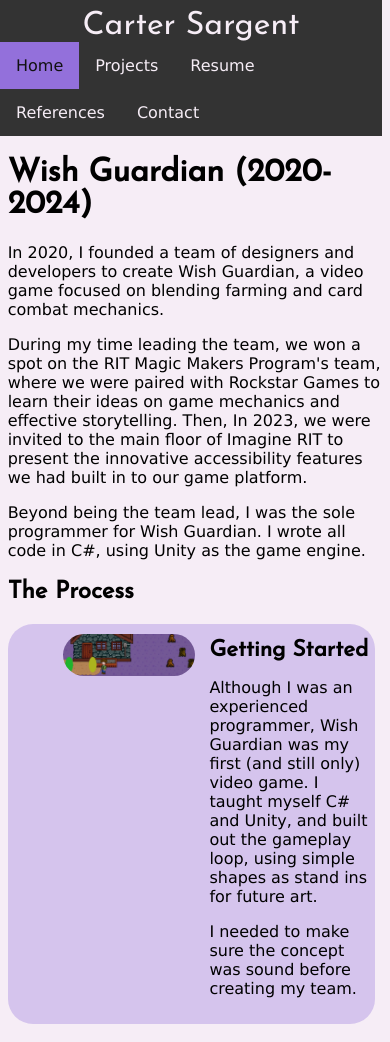
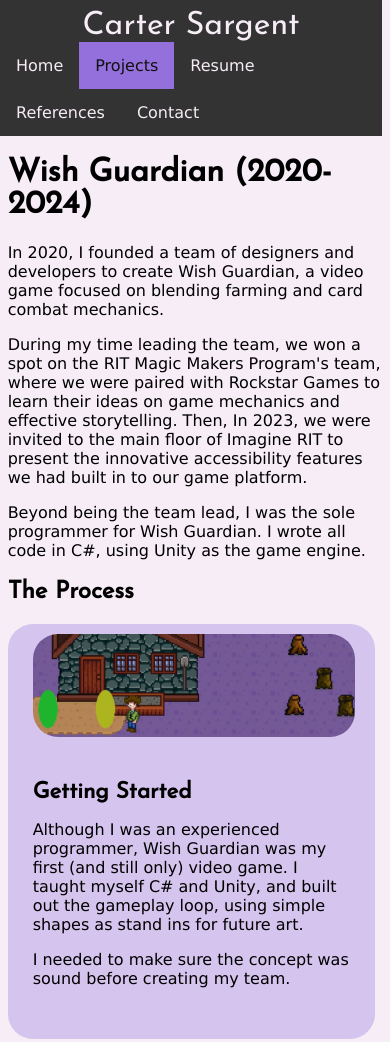
Before and after one commit to krs9851/krs9851.github.io, a plain HTML site: page portfolio-demo.html in a window 390 px wide. Shown: the top 1042 px of the page. Drawn offline with Linux system fonts and the light colour scheme.

Commit message:
Fixed for Mobile

```diff
--- a/portfolio-demo.html
+++ b/portfolio-demo.html
@@ -10,8 +10,8 @@
 	<div id="cartersargent">Carter Sargent</div>
 	<nav>
 		<ul class="navlinks">
-			<li><span class="active" href="home.html">Home</span></li>
-			<li><a href="projects.html">Projects</a></li>
+			<li><a href="home.html">Home</a></li>
+			<li><span class="active">Projects</span></li>
 			<li><a href="resume.html">Resume</a></li>
 			<li><a href="references.html">References</a></li>
 			<li><a href="contact.html">Contact</a></li>
@@ -135,15 +135,13 @@
 	<div id="footer-header">Look interesting? Feel free to reach out at carter.r.sargent<!-- -->@<!-- -->gmail.com!</div>
 	<nav>
 		<ul class="navlinks">
-			<li><span class="active" href="home.html">Home</span></li>
-			<li><a href="projects.html">Projects</a></li>
+			<li><a href="home.html">Home</a></li>
+			<li><span class="active">Projects</span></li>
 			<li><a href="resume.html">Resume</a></li>
 			<li><a href="references.html">References</a></li>
 			<li><a href="contact.html">Contact</a></li>
 		</ul>
 	</nav>
-
-
 </footer>
 
 
--- a/portfolio_format.css
+++ b/portfolio_format.css
@@ -78,8 +78,16 @@ h3 {
 	width: 100%;
 }
 
-.sketch {
-	grid-area: sketch;
+.sketch img {
+	width: 90%;
+	margin-left: auto;
+	margin-right: auto;
+	border-radius: 25px;
+}
+
+.single-grid-sketch .sketch {
+	padding-left: 15px;
+	margin-top: 0px;
 }
 
 video {
@@ -89,17 +97,53 @@ video {
 	margin-right: 0px;
 }
 
+/* Below 850 pixels*/
+@media screen and (max-width:900px)
+{
+	.single-grid-sketch {
+		display: grid;
+		grid-template-areas:
+			'sketch'
+			'pros';
+		grid-template-columns: 100%;
+		text-align: left;
+		width: 100%;
+	}
+	.pros{
+		margin: 25px;
+	}
+
+	.sketch img {
+		width: 100%;
+		border-radius: 25px;
+	}
+
+	.sketch {
+		padding: 0px;
+		margin: 10px;
+		margin-right: 20px;
+	}
+
+	#third-sketch video {
+		padding: 0px;
+		margin-right: auto;
+		margin-left: auto;
+		width: 92%;
+	}
+
+}
+
+
+.sketch {
+	grid-area: sketch;
+}
+
 figure {
 	margin-bottom: 0px;
 	margin-right: 0px;
 }
 
-.sketch img {
-	width: 90%;
-	margin-left: auto;
-	margin-right: auto;
-	border-radius: 25px;
-}
+
 
 .pros {
 	grid-area: pros;
@@ -111,11 +155,6 @@ figure {
 	margin-top: 0px;
 }
 
-
-.single-grid-sketch .sketch {
-	padding-left: 15px;
-	margin-top: 0px;
-}
 
 #labels-sketch .sketch {
 	margin-top: auto;
```
